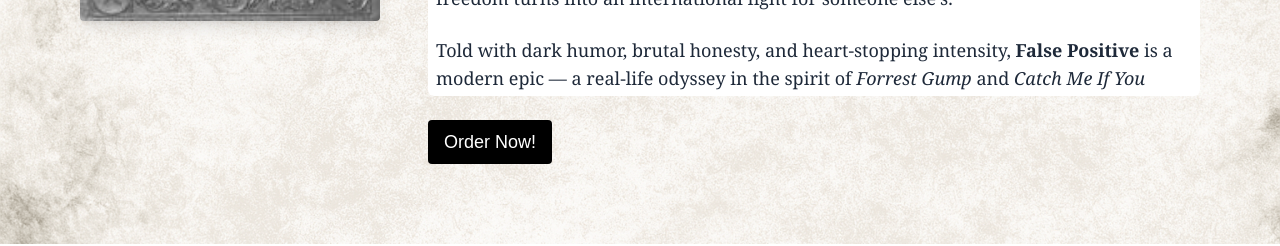
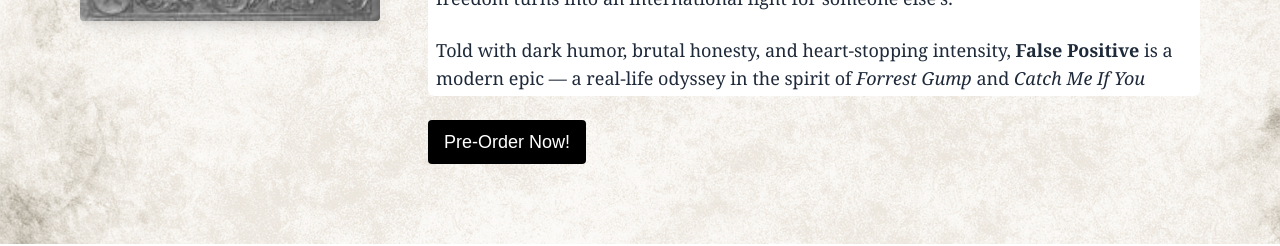
Before and after one commit to BodiAugustus/AuthorSite, a Next.js app: page / in a window 1280 px wide. Shown: the part 1340-1586 px from the top of the page. Built offline with nearby package versions, Linux system fonts and the light colour scheme.

Commit message:
button text

```diff
--- a/app/new-releases/page.js
+++ b/app/new-releases/page.js
@@ -116,7 +116,7 @@
             </div>
 
             <button className="mt-4 px-4 py-2 bg-black text-white rounded">
-              Order Now!
+              Pre-Order Now!
             </button>
           </div>
         </div>
```
